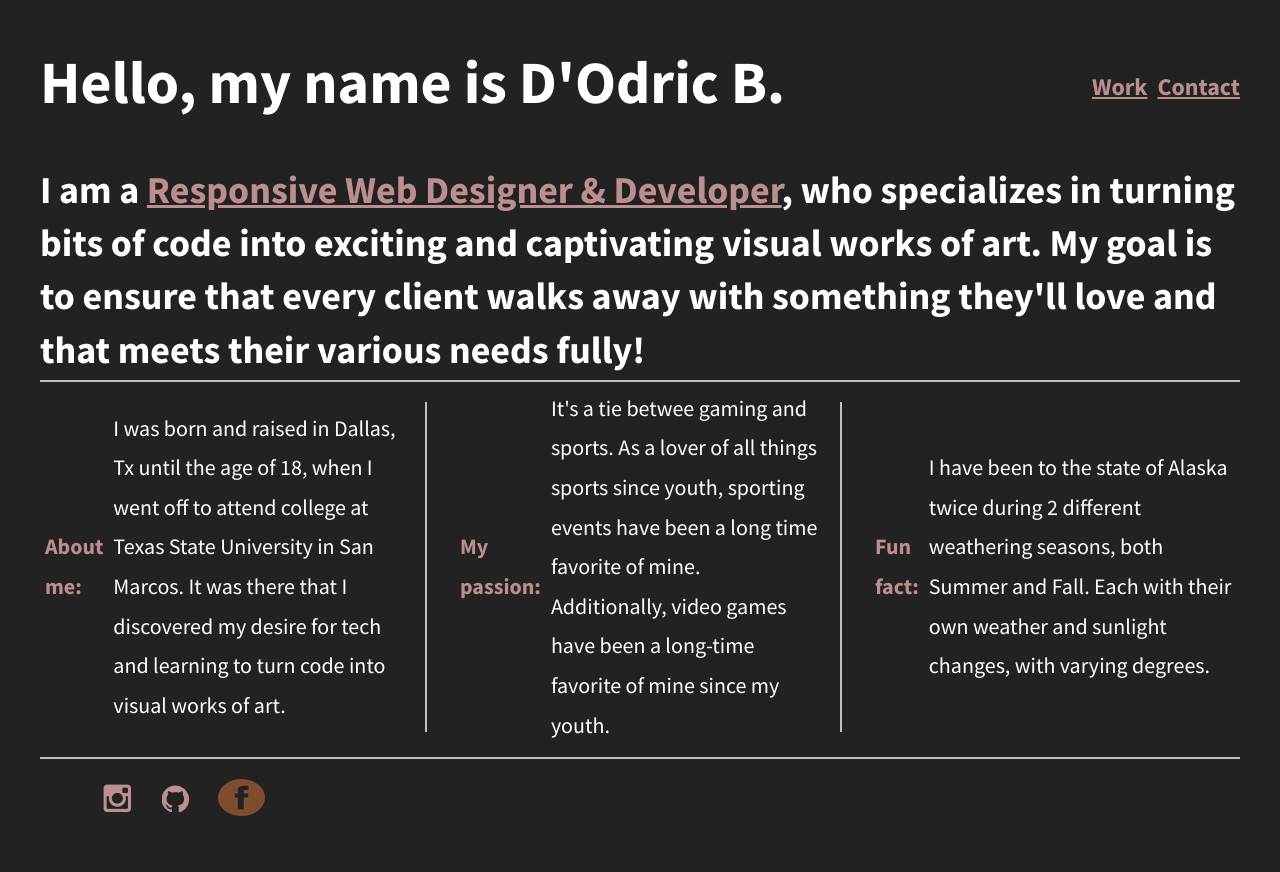
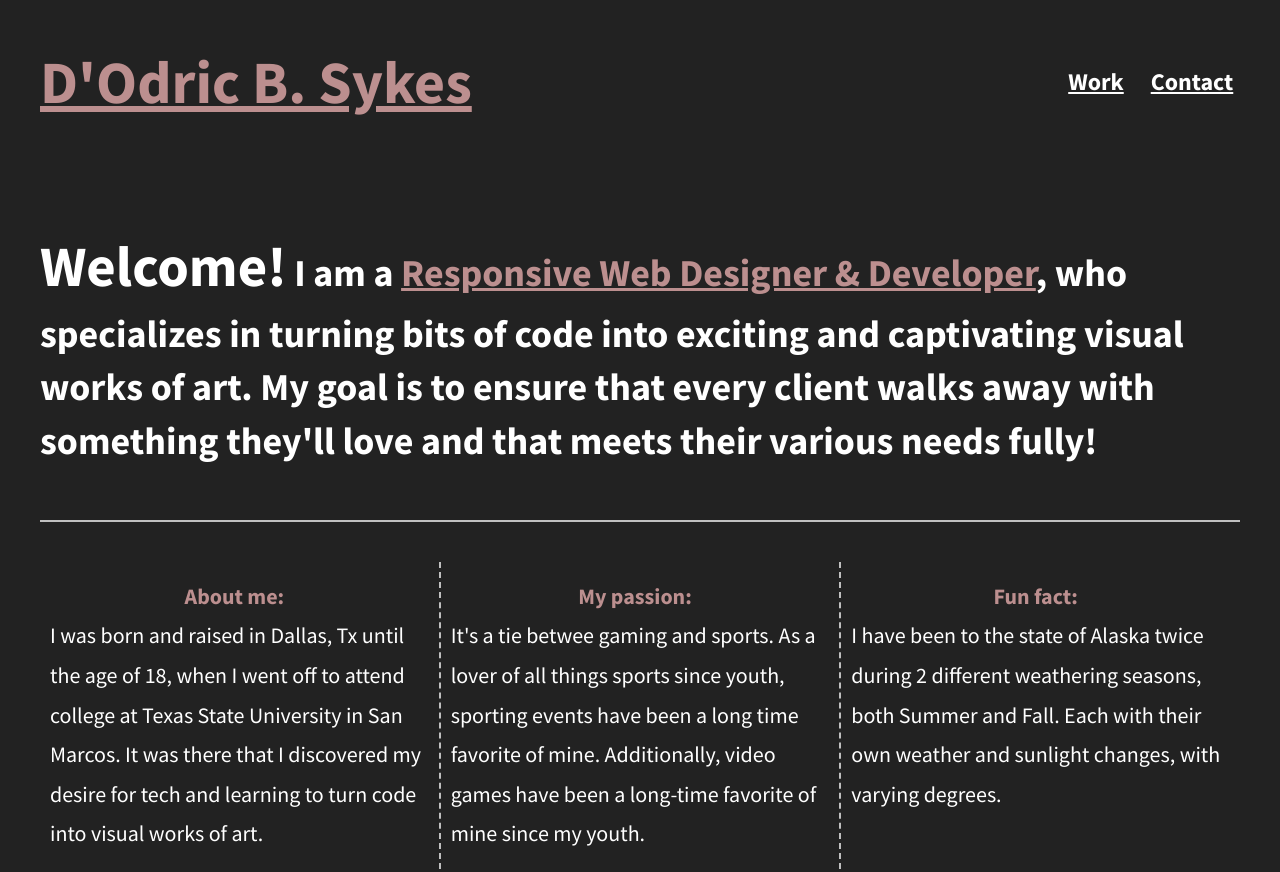
Before and after one commit to DOdric-B-Sykes/Flexbox-practice, a plain HTML site: page index.html in a window 1280 px wide. Shown: the top 872 px of the page. Before the commit the page ends 839 px from the top, so only its background shows below. Drawn offline with nearby package versions, Linux system fonts and the light colour scheme.

Commit message:
changed index and css

```diff
--- a/css/main.css
+++ b/css/main.css
@@ -100,6 +100,7 @@ html {
   background-color: #222;
   height: 100%;
   width: 100%;
+  font-size: 16px;
 }
 
 body {
@@ -107,6 +108,10 @@ body {
   padding: 0 2em;
   font-size: 1.25em;
   height: 100%;
+  display: flex;
+  flex-flow: row wrap;
+  justify-content: center;
+  align-items: center;
 }
 
 .wrapper {
@@ -122,53 +127,77 @@ body {
 header, footer {
     background-color: #222;
     color: white;
-    height: 80px;
+    height: 100%;
     width: 100%;
-}
-
-nav {
-    float: right;
-    display: flex;
-    align-items: flex-start;
-}
-
-nav ul {
-    padding: 50px 0 0 250px;
-    display: flex;
-}
-
-nav ul li {
-    color: rosybrown;
-    display: inline-block;
-   padding-left: 10px;
-   font-size: 1.2em;
-   text-decoration: underline;
-
 }
 
 header {
     margin-bottom: 20px;
     display: flex;
+    flex-flow: row wrap;
+    justify-content: center;
+    align-items: center;
 }
 
-main {
+header h1 {
+    font-size: 3em;
+    font-weight: bold;
+    border-bottom: 5px dashed rosybrown;
+    display: flex;
+    justify-content: center;
+    align-items: center;
+    width: 100%;
+    color: rosybrown;
+    text-decoration: underline;
+}
+
+nav {
+    display: flex;
+    justify-content: center;
+    align-items: center;
+}
+
+nav ul {
+    margin: 0;
+    padding: 0;
+    display: flex;
+    flex-flow: row wrap;
+}
+
+nav ul li {
+    color: white;
+    display: flex;
+    flex-flow: row wrap;
+    justify-content: center;
+    align-items: center;
+    padding: 10px 0;
+   font-size: 1.2em;
+   text-decoration: underline;
+   width: 100%;
+
+}
+
+#descrip {
     color: #fff;
     background-color: #222;
-    height: 250px;
+    height: 100%;
     width: 100%;
     border-bottom: 2px solid silver;
     margin: 15px 0 20px 0;
     padding-bottom: 15px;
-}
-
-h1 {
-    font-size: 3em;
-    font-weight: bold;
+    display: flex;
+    justify-content: center;
+    align-items: center;
 }
 
 p {
     font-size: 1.9em;
     padding-top: 10px;
+}
+
+#Greeting {
+    font-size: 1.5em;
+
 }
 
 #job-title {
@@ -182,9 +211,10 @@ p {
   line-height: 1.8em;
   font-size: 1.1em;
   background-color: #222;
-  height: 300px;
+  height: 100%;
   display: flex;
-  width: 30%;
+  flex-flow: row wrap;
+  width: 100%;
   justify-content: center;
   align-items: center;
   font-weight: normal;
@@ -198,8 +228,12 @@ p {
 }
 
 #div-1, #div-2 {
-    border-right: 2px solid silver;
-    padding-right: 20px;
+    padding-bottom: 15px;
+}
+
+#div-2 {
+    border-top: 2px dashed silver;
+    border-bottom: 2px dashed silver;
 }
 
 #div-2, #div-3 {
@@ -217,6 +251,65 @@ footer ul li {
 
 footer ul li a {
     padding-left: 20px;
+}
+
+/************ TABLET ***********/
+@media all and (min-width: 786px) {
+
+#bottom-section {
+    display: flex;
+    flex-basis: 100%;
+    justify-content: flex-start;
+    align-items: flex-start;
+}
+
+
+#div-1 {
+    flex-basis: 33.3%;
+}
+
+#div-2 {
+    flex-basis: 33.3%;
+    border-left: 2px dashed silver;
+    border-right: 2px dashed silver;
+    border-top: none;
+    border-bottom: none;
+}
+
+#div-3 {
+    flex-basis: 33.3%;
+}
+
+}
+
+/********* DESKTOP *************/
+@media all and (min-width: 1200px) {
+
+#top-section {
+    display: flex;
+    width: 100%;
+}
+
+header h1 {
+    justify-content: flex-start;
+    width: 60%;
+    border-bottom: none;
+}
+
+nav {
+    justify-content: flex-end;
+    width: 40%;
+}
+
+header nav ul {
+    width: 40%;
+    flex-flow: row nowrap;
+}
+
+#div-1, #div-2, #div-3 {
+    padding: 15px 10px;
+}
+
 }
 
 
@@ -305,6 +398,7 @@ footer ul li a {
        (min-resolution: 1.25dppx),
        (min-resolution: 120dpi) {
     /* Style adjustments for high resolution devices */
+
 }
 
 /* ==========================================================================
--- a/index.html
+++ b/index.html
@@ -23,17 +23,20 @@
 
         <section class="wrapper">
             <header>
-                <h1> Hello, my name is D'Odric B. Sykes</h1>
+                <div id="top-section">
+                    <h1> D'Odric B. Sykes</h1>
                     <nav>
                         <ul>
                             <li>Work</li>
                             <li>Contact</li>
                         </ul>
                     </nav>
+                </div>
+                <div id="descrip">
+                    <p><span id="Greeting">Welcome!</span> I am a <span id="job-title">Responsive Web Designer & Developer</span>, who specializes in turning bits of code into exciting and captivating visual works of art. My goal is to ensure that every client walks away with something they'll love and that meets their various needs fully! </p>
+                </div>
             </header>
-            <main>
-                <p>I am a <span id="job-title">Responsive Web Designer & Developer</span>, who specializes in turning bits of code into exciting and captivating visual works of art. My goal is to ensure that every client walks away with something they'll love and that meets their various needs fully! </p>
-            </main>
+            <div id="bottom-section">
                 <div id="div-1" class="flex-items">
                     <span class="heading">About me:</span> I was born and raised in Dallas, Tx until the age of 18, when I went off to attend college at Texas State University in San Marcos. It was there that I discovered my desire for tech and learning to turn code into visual works of art.
                 </div>
@@ -43,11 +46,11 @@
                 <div id="div-3" class="flex-items">
                     <span class="heading">Fun fact:</span> I have been to the state of Alaska twice during 2 different weathering seasons, both Summer and Fall. Each with their own weather and sunlight changes, with varying degrees.
                 </div>
+            </div>
             <footer>
                 <ul>
                     <li><a href="https://www.instagram.com/papi_papi_dio/" target="_blank"><img src="img/icon-instagram.png" alt="Instagram icon"/></a></li>
                     <li><a href="https://github.com/DOdric-B-Sykes" target="_blank"><img src="img/icon-github.png" alt="Github icon"/></a></li>
-                    <li><a href="https://www.facebook.com/dodric.sykes" target="_blank"><img src="img/icon-facebook.png" alt="Facebook icon"/></a></li>
                 </ul>
             </footer>
         </section>
```
Lines whose indentation alone changed are shown as unchanged.
